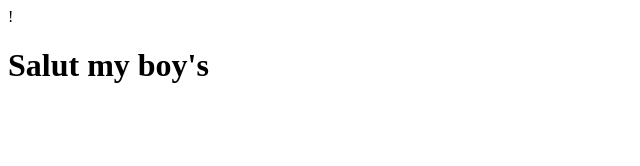
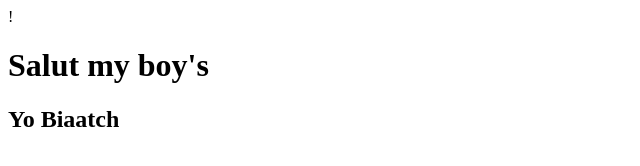
Before and after one commit to TheoVayssiere/projet_branch, a plain HTML site: page test_branch/index.html in a window 1280 px wide. Shown: the whole page, without its empty margins (0-640 px from the left). Drawn offline with Linux system fonts and the light colour scheme.

Commit message:
Modif html

```diff
--- a/test_branch/index.html
+++ b/test_branch/index.html
@@ -6,5 +6,6 @@
 		</head>
 		<body>
 			<h1>Salut my boy's</h1>
+			<h2>Yo Biaatch</h2>
 		</body>
 	</html>
```
